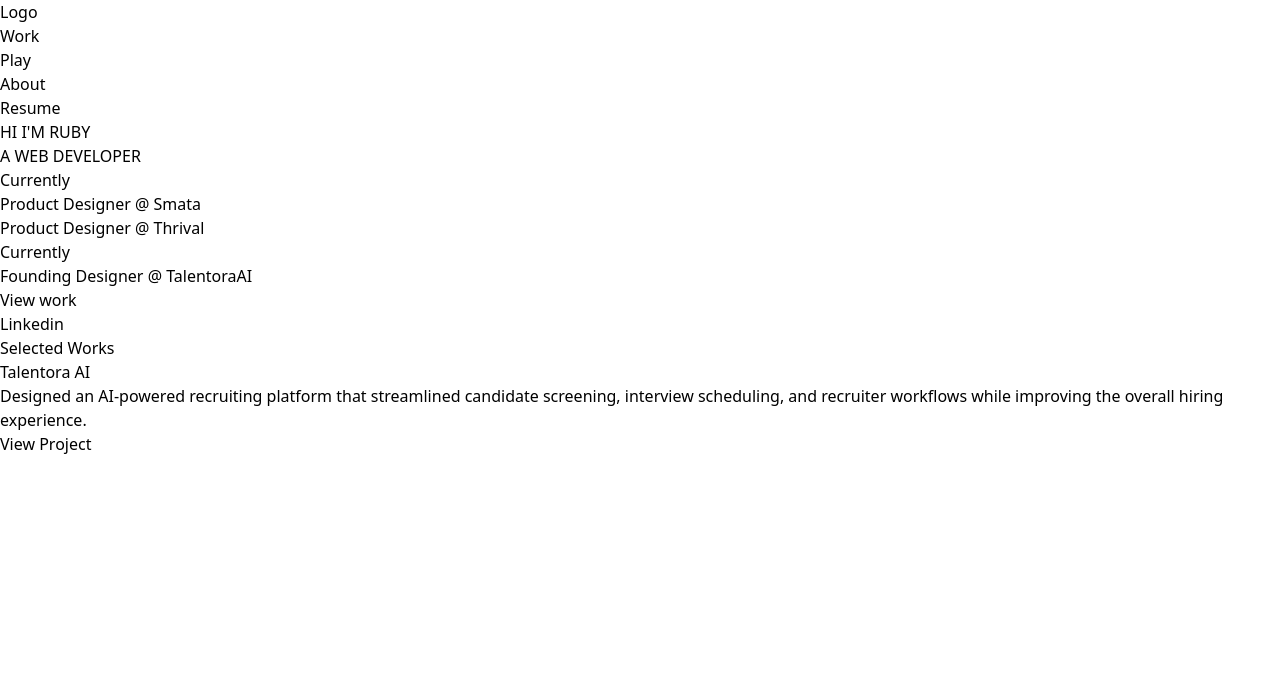
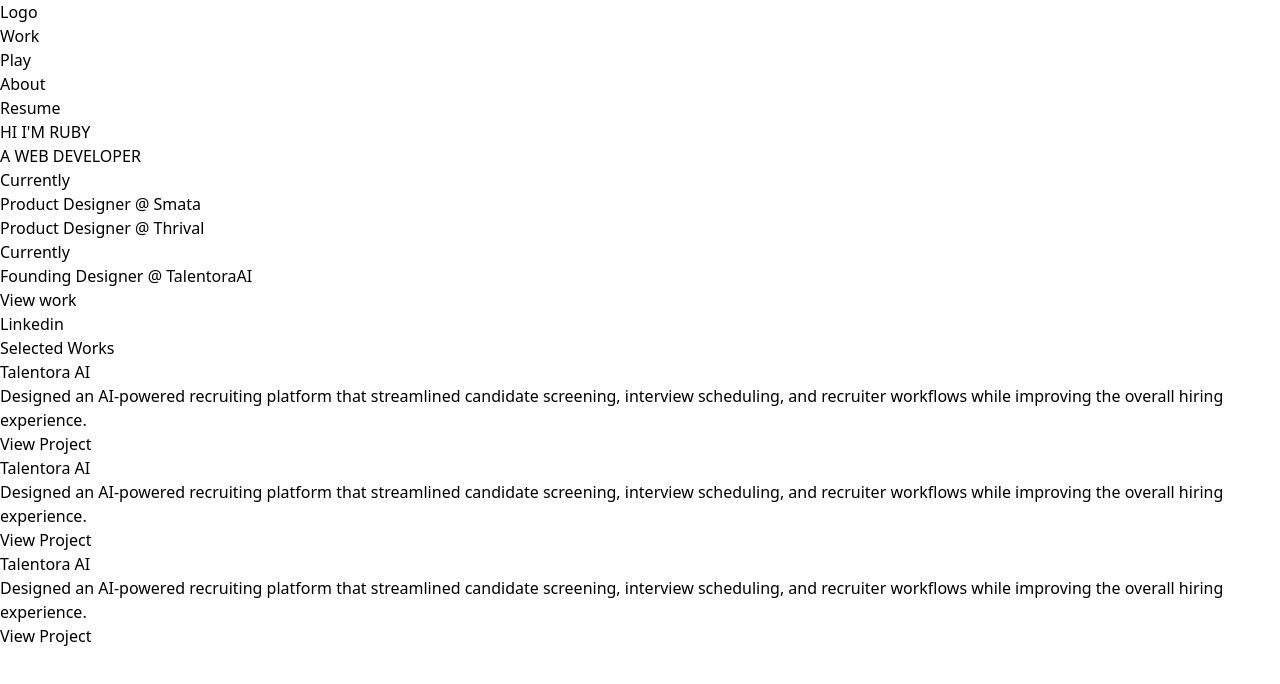
Before and after one commit to rchen0714/design-portfolio, a Next.js app: page / in a window 1280 px wide. Shown: the top 684 px of the page. Built offline with nearby package versions, Linux system fonts and the light colour scheme.

Commit message:
added extra sections for other selected works

```diff
--- a/src/app/page.tsx
+++ b/src/app/page.tsx
@@ -60,6 +60,20 @@ export default function Home() {
             <p>Designed an AI-powered recruiting platform that streamlined candidate screening, interview scheduling, and recruiter workflows while improving the overall hiring experience.</p>
             <button><a href="/work/talentora-ai" target="_blank" rel="noopener noreferrer">View Project</a></button>
           </div>
+
+          <img></img>
+          <div>
+            <p>Talentora AI</p>
+            <p>Designed an AI-powered recruiting platform that streamlined candidate screening, interview scheduling, and recruiter workflows while improving the overall hiring experience.</p>
+            <button><a href="/work/talentora-ai" target="_blank" rel="noopener noreferrer">View Project</a></button>
+          </div>
+
+          <img></img>
+          <div>
+            <p>Talentora AI</p>
+            <p>Designed an AI-powered recruiting platform that streamlined candidate screening, interview scheduling, and recruiter workflows while improving the overall hiring experience.</p>
+            <button><a href="/work/talentora-ai" target="_blank" rel="noopener noreferrer">View Project</a></button>
+          </div>
         </div>
 
 
```
